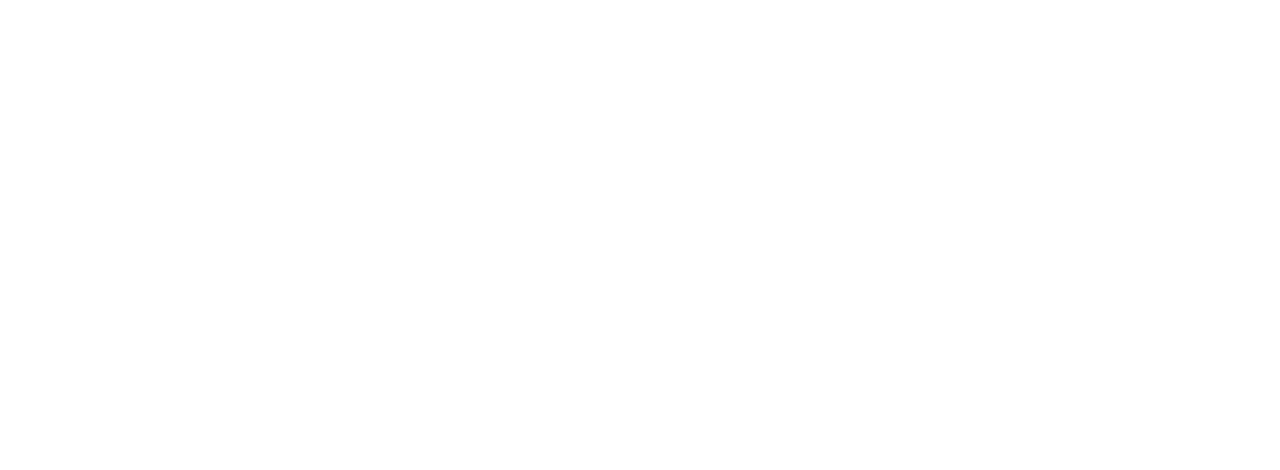
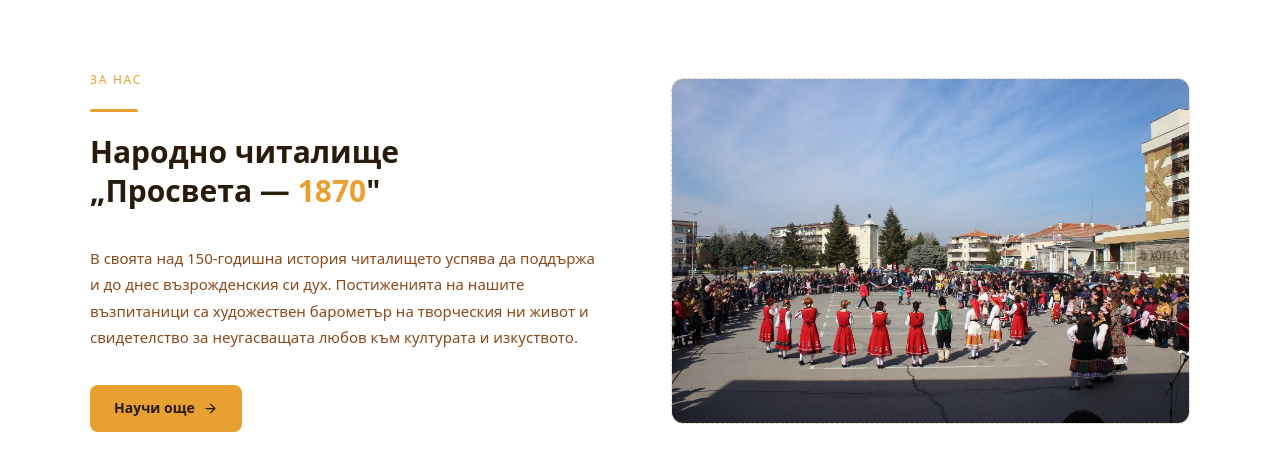
Before and after one commit to viktorkortsanov/Chitalishte-Prosveta, a React (Vite) app in the folder client/: page / in a window 1280 px wide. Shown: the part 598-1068 px from the top of the page. Before the commit the page ends 800 px from the top, so only its background shows below. Built offline with nearby package versions, Linux system fonts and the light colour scheme; no server answers.

Commit message:
Add about us section component

```diff
--- /dev/null
+++ b/client/src/components/MainContent/AboutUsSection/AboutUsSection.css
@@ -0,0 +1,127 @@
+.about {
+    padding: 80px 24px;
+    background: var(--c-bg);
+}
+
+.about__inner {
+    max-width: 1100px;
+    margin: 0 auto;
+    display: flex;
+    align-items: center;
+    gap: 64px;
+}
+
+.about__text {
+    flex: 1;
+    display: flex;
+    flex-direction: column;
+    gap: 20px;
+}
+
+.about__label {
+    font-size: 12px;
+    font-weight: 500;
+    letter-spacing: 0.14em;
+    text-transform: uppercase;
+    color: var(--c-accent);
+}
+
+.about__accent {
+    width: 48px;
+    height: 3px;
+    background: var(--c-accent);
+    border-radius: 2px;
+}
+
+.about__title {
+    font-size: 30px;
+    font-weight: 600;
+    color: var(--c-text);
+    line-height: 1.3;
+}
+
+.about__title span {
+    color: var(--c-accent);
+}
+
+.about__body {
+    font-size: 15px;
+    color: var(--c-text-muted);
+    line-height: 1.75;
+}
+
+.about__btn {
+    display: inline-flex;
+    align-items: center;
+    gap: 8px;
+    padding: 12px 24px;
+    background: var(--c-accent);
+    color: var(--c-text);
+    font-size: 14px;
+    font-weight: 600;
+    text-decoration: none;
+    border-radius: 8px;
+    width: fit-content;
+    transition: opacity 0.15s, transform 0.1s;
+}
+
+.about__btn:hover {
+    opacity: 0.9;
+}
+
+.about__btn:active {
+    transform: scale(0.98);
+}
+
+.about__btn svg {
+    width: 15px;
+    height: 15px;
+    flex-shrink: 0;
+}
+
+.about__image-wrap {
+    flex: 1;
+    min-height: 340px;
+    border-radius: 12px;
+    overflow: hidden;
+    border: 1.5px dashed var(--c-border);
+    background: var(--c-surface);
+    flex-shrink: 0;
+}
+
+.about__image {
+    width: 100%;
+    height: 100%;
+    object-fit: cover;
+    display: block;
+}
+
+@media (max-width: 768px) {
+    .about {
+        padding: 56px 20px;
+    }
+
+    .about__inner {
+        flex-direction: column;
+        gap: 32px;
+    }
+
+    .about__title {
+        font-size: 24px;
+    }
+
+    .about__image-wrap {
+        width: 100%;
+        min-height: 240px;
+    }
+}
+
+@media (max-width: 400px) {
+    .about__title {
+        font-size: 20px;
+    }
+
+    .about__body {
+        font-size: 14px;
+    }
+}
--- /dev/null
+++ b/client/src/components/MainContent/AboutUsSection/AboutUsSection.tsx
@@ -0,0 +1,39 @@
+import "./AboutUsSection.css";
+import imgSrc from "../../../assets/images/about-us-section.jpg"
+
+export default function AboutUsSection() {
+    return (
+        <section className="about">
+            <div className="about__inner">
+                <div className="about__text">
+                    <span className="about__label">За нас</span>
+                    <div className="about__accent" />
+                    <h2 className="about__title">
+                        Народно читалище<br />
+                        „Просвета — <span>1870</span>"
+                    </h2>
+                    <p className="about__body">
+                        В своята над 150-годишна история читалището успява да поддържа и
+                        до днес възрожденския си дух. Постиженията на нашите възпитаници
+                        са художествен барометър на творческия ни живот и свидетелство за
+                        неугасващата любов към културата и изкуството.
+                    </p>
+                    <a href="/za-nas" className="about__btn">
+                        Научи още
+                        <svg viewBox="0 0 24 24" fill="none" stroke="currentColor" strokeWidth="2" strokeLinecap="round" strokeLinejoin="round" aria-hidden="true">
+                            <path d="M5 12h14M12 5l7 7-7 7" />
+                        </svg>
+                    </a>
+                </div>
+
+                <div className="about__image-wrap">
+                    <img
+                        src={imgSrc}
+                        alt="Народно читалище Просвета — Свиленград"
+                        className="about__image"
+                    />
+                </div>
+            </div>
+        </section>
+    );
+}
--- a/client/src/components/MainContent/MainContent.tsx
+++ b/client/src/components/MainContent/MainContent.tsx
@@ -1,9 +1,11 @@
+import AboutUsSection from "./AboutUsSection/AboutUsSection";
 import HeroSection from "./HeroSection/HeroSection";
 
 export default function MainContent() {
     return (
         <main>
             <HeroSection />
+            <AboutUsSection />
         </main>
     )
 }
```
Also changed, not shown: client/src/assets/images/about-us-section.jpg (added).
